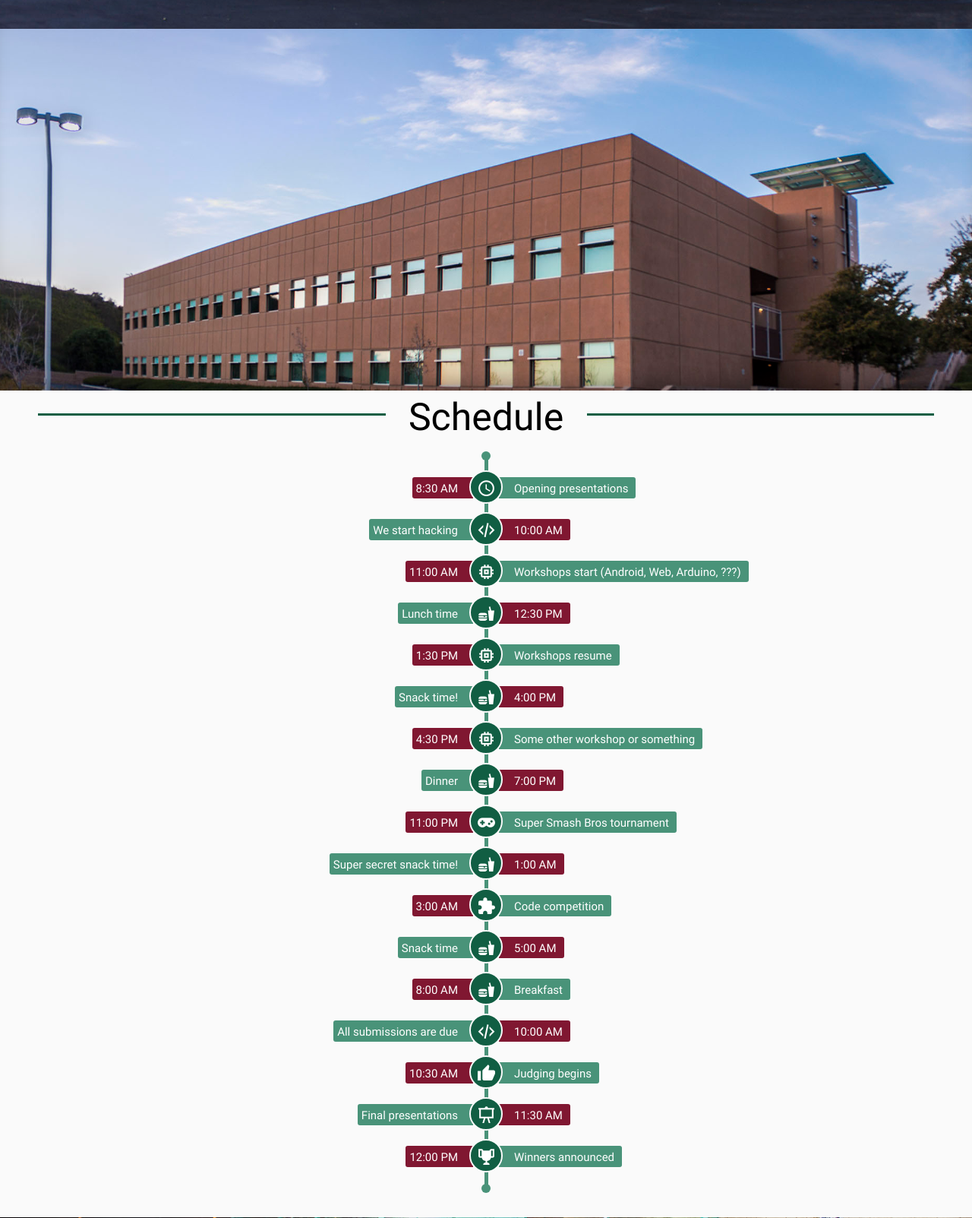
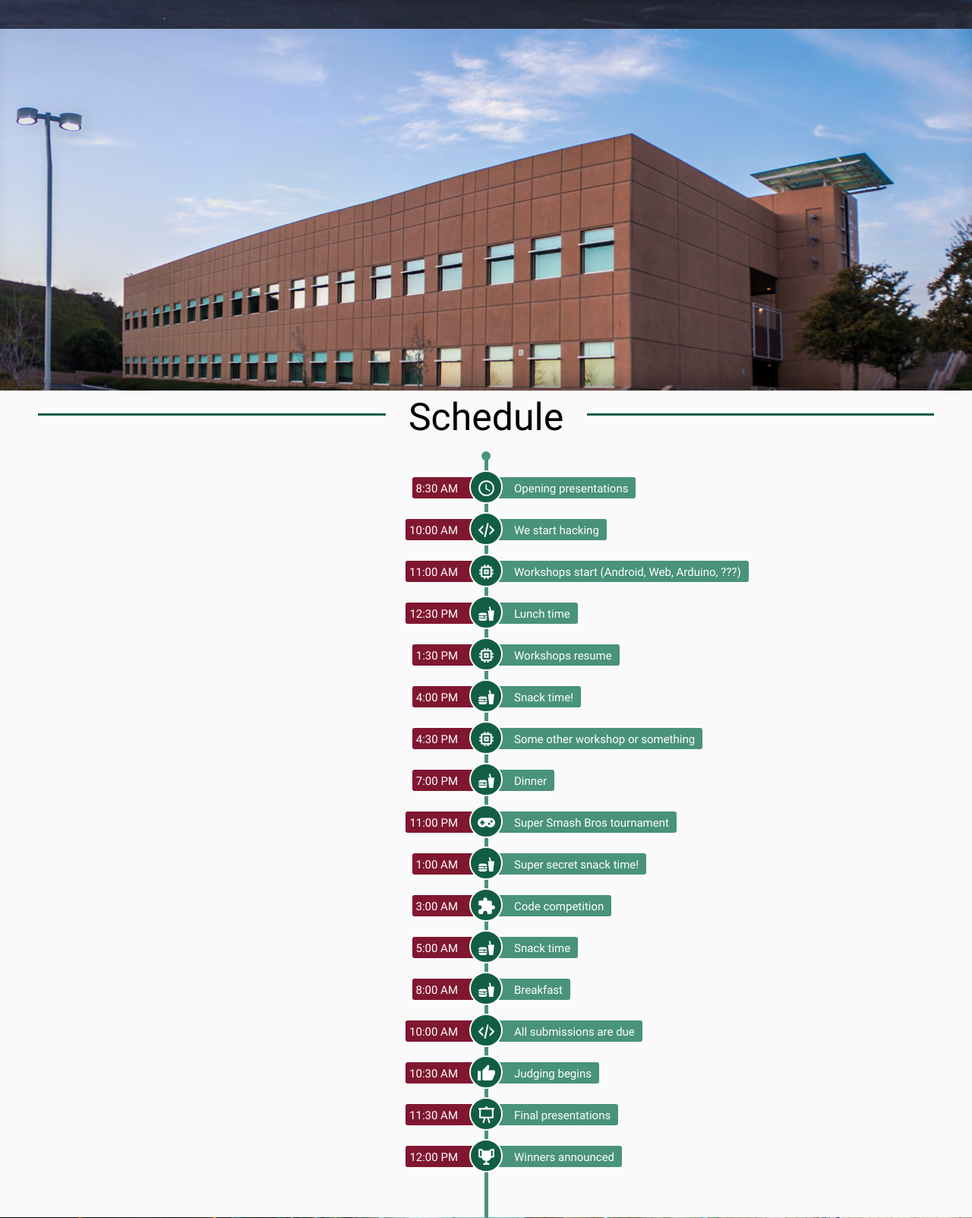
Before and after one commit to dudeofawesome/HackBrea-website, a PHP site: page / in a window 1280 px wide, after a click on "SIGN UP!". Shown: the part 2828-4431 px from the top of the page at 76% size. Run offline with PHP 8.4, Linux system fonts and the light colour scheme.

Commit message:
Features and fixes
- Sign up forms now sends a confirmation email
- Timeline has better info now
- All About and FAQ is now accurate
- pulled all names and stuff into a separate file.
- adjusted header image colors

```diff
--- a/actions/database/controller_sql.php
+++ b/actions/database/controller_sql.php
@@ -63,7 +63,7 @@
 
         $sql->execute();
 
-        sendEmail ($fName . "_" . $lName, $email, "New Volunteer", "They are a " . $age . " year old " . $gender . "\nTheir skills: " . $skills . "\nThey have the following dietary restrictions: " . $food);
+        sendMeEmail ($fName . "_" . $lName, $email, "New Volunteer", "They are a " . $age . " year old " . $gender . "\nTheir skills: " . $skills . "\nThey have the following dietary restrictions: " . $food);
 
         return "success";
     }
@@ -93,7 +93,7 @@
 
         $sql->execute();
 
-        sendEmail ($fName . "_" . $lName, $email, "Sponsorship Opportunity from " . $cName, $message);
+        sendMeEmail ($fName . "_" . $lName, $email, "Sponsorship Opportunity from " . $cName, $message);
 
         return "success";
     }
@@ -117,7 +117,7 @@
         return (strlen($email) >= 5 && strrpos(" ", $email) === false && count(explode("@", $email)) == 2 && count(explode(".", $email)) == 2 && strpos($email, "@") < strpos($email, ".") - 1 && strpos($email, "@") != 0 && strpos($email, ".") != strlen($email) - 1);
     }
 
-    function sendEmail ($from, $address, $subject, $message) {
+    function sendMeEmail ($from, $address, $subject, $message) {
         $email = preg_replace("([\r\n])", "", $address);
         $name = $from;
 
--- a/resources/styles/main.css
+++ b/resources/styles/main.css
@@ -888,7 +888,7 @@ textarea {
   margin-right: auto;
   padding-top: 25px;
   width: 5px;
-  height: 930px;
+  height: 980px;
   background-color: #499379;
   font-size: 50px;
   content: ''; }
@@ -910,7 +910,7 @@ textarea {
   bottom: -3px; }
 
 #main #schedule > .events {
-  margin-top: -1005px; }
+  margin-top: -1055px; }
 
 #main #schedule > .events > .event {
   width: 100%;
@@ -949,28 +949,7 @@ textarea {
 #main #schedule > .events > .event > .icon > i {
   padding: 0px 0px 2px 1px; }
 
-#main #schedule > .events > .event:nth-child(even) > .time {
-  margin-top: 1px;
-  left: 50%;
-  margin-left: 17px;
-  padding: 5px 10px 5px 20px;
-  background-color: #801731;
-  color: white;
-  border-radius: 3px;
-  border-bottom-left-radius: 0px;
-  border-top-left-radius: 0px; }
-#main #schedule > .events > .event:nth-child(even) > .name {
-  margin-top: 1px;
-  right: 50%;
-  margin-right: 17px;
-  padding: 5px 20px 5px 5px;
-  background-color: #499379;
-  color: white;
-  border-radius: 3px;
-  border-bottom-right-radius: 0px;
-  border-top-right-radius: 0px; }
-
-#main #schedule > .events > .event:nth-child(odd) > .time {
+#main #schedule > .events > .event > .time {
   margin-top: 1px;
   right: 50%;
   margin-right: 17px;
@@ -980,7 +959,7 @@ textarea {
   border-radius: 3px;
   border-bottom-right-radius: 0px;
   border-top-right-radius: 0px; }
-#main #schedule > .events > .event:nth-child(odd) > .name {
+#main #schedule > .events > .event > .name {
   margin-top: 1px;
   left: 50%;
   margin-left: 17px;
--- a/resources/styles/main.scss
+++ b/resources/styles/main.scss
@@ -202,7 +202,7 @@ textarea {
     margin-right: auto;
     padding-top: 25px;
     width: 5px;
-    height: 930px;
+    height: 980px;
 
     background-color: $secondary-1-1;
     font-size: 50px;
@@ -234,7 +234,7 @@ textarea {
 }
 
 #main #schedule>.events {
-    margin-top: -1005px;
+    margin-top: -1055px;
 }
 
 #main #schedule>.events>.event {
@@ -280,62 +280,7 @@ textarea {
     padding: 0px 0px 2px 1px;
 }
 
-#main #schedule>.events>.event:nth-child(even) {
-    & >.time {
-        margin-top: 1px;
-        left: 50%;
-        margin-left: 17px;
-        padding: 5px 10px 5px 20px;
-
-        background-color: $complement;
-        color: white;
-        border-radius: 3px;
-        border-bottom-left-radius: 0px;
-        border-top-left-radius: 0px;
-
-//        &::before {
-//            position: relative;
-//            top: 0px;
-//            left: -35px;
-//            width: 0;
-//            height: 0;
-//            border-top: 2px solid transparent;
-//            border-bottom: 3px solid transparent;
-//
-//            border-right:30px solid $complement;
-//
-//            content: "";
-//        }
-    }
-    & >.name {
-        margin-top: 1px;
-        right: 50%;
-        margin-right: 17px;
-        padding: 5px 20px 5px 5px;
-
-        background-color: $secondary-1-1;
-        color: white;
-        border-radius: 3px;
-        border-bottom-right-radius: 0px;
-        border-top-right-radius: 0px;
-
-//        &::after {
-//            position: relative;
-//            top: 0px;
-//            right: -40px;
-//            width: 0;
-//            height: 0;
-//            border-top: 2px solid transparent;
-//            border-bottom: 3px solid transparent;
-//
-//            border-left:30px solid $secondary-1-1;
-//
-//            content: "";
-//        }
-    }
-}
-
-#main #schedule>.events>.event:nth-child(odd) {
+#main #schedule>.events>.event {
     & >.time {
         margin-top: 1px;
         right: 50%;
@@ -347,20 +292,6 @@ textarea {
         border-radius: 3px;
         border-bottom-right-radius: 0px;
         border-top-right-radius: 0px;
-
-//        &::after {
-//            position: relative;
-//            top: 0px;
-//            right: -40px;
-//            width: 0;
-//            height: 0;
-//            border-top: 2px solid transparent;
-//            border-bottom: 3px solid transparent;
-//
-//            border-left:30px solid $complement;
-//
-//            content: "";
-//        }
     }
     & >.name {
         margin-top: 1px;
@@ -373,22 +304,118 @@ textarea {
         border-radius: 3px;
         border-bottom-left-radius: 0px;
         border-top-left-radius: 0px;
-
-//        &::before {
-//            position: relative;
-//            top: 0px;
-//            left: -35px;
-//            width: 0;
-//            height: 0;
-//            border-top: 2px solid transparent;
-//            border-bottom: 3px solid transparent;
-//
-//            border-right:30px solid $secondary-1-1;
-//
-//            content: "";
-//        }
     }
 }
+
+// #main #schedule>.events>.event:nth-child(even) {
+//     & >.time {
+//         margin-top: 1px;
+//         left: 50%;
+//         margin-left: 17px;
+//         padding: 5px 10px 5px 20px;
+
+//         background-color: $complement;
+//         color: white;
+//         border-radius: 3px;
+//         border-bottom-left-radius: 0px;
+//         border-top-left-radius: 0px;
+
+// //        &::before {
+// //            position: relative;
+// //            top: 0px;
+// //            left: -35px;
+// //            width: 0;
+// //            height: 0;
+// //            border-top: 2px solid transparent;
+// //            border-bottom: 3px solid transparent;
+// //
+// //            border-right:30px solid $complement;
+// //
+// //            content: "";
+// //        }
+//     }
+//     & >.name {
+//         margin-top: 1px;
+//         right: 50%;
+//         margin-right: 17px;
+//         padding: 5px 20px 5px 5px;
+
+//         background-color: $secondary-1-1;
+//         color: white;
+//         border-radius: 3px;
+//         border-bottom-right-radius: 0px;
+//         border-top-right-radius: 0px;
+
+// //        &::after {
+// //            position: relative;
+// //            top: 0px;
+// //            right: -40px;
+// //            width: 0;
+// //            height: 0;
+// //            border-top: 2px solid transparent;
+// //            border-bottom: 3px solid transparent;
+// //
+// //            border-left:30px solid $secondary-1-1;
+// //
+// //            content: "";
+// //        }
+//     }
+// }
+
+// #main #schedule>.events>.event:nth-child(odd) {
+//     & >.time {
+//         margin-top: 1px;
+//         right: 50%;
+//         margin-right: 17px;
+//         padding: 5px 20px 5px 5px;
+
+//         background-color: $complement;
+//         color: white;
+//         border-radius: 3px;
+//         border-bottom-right-radius: 0px;
+//         border-top-right-radius: 0px;
+
+// //        &::after {
+// //            position: relative;
+// //            top: 0px;
+// //            right: -40px;
+// //            width: 0;
+// //            height: 0;
+// //            border-top: 2px solid transparent;
+// //            border-bottom: 3px solid transparent;
+// //
+// //            border-left:30px solid $complement;
+// //
+// //            content: "";
+// //        }
+//     }
+//     & >.name {
+//         margin-top: 1px;
+//         left: 50%;
+//         margin-left: 17px;
+//         padding: 5px 10px 5px 20px;
+
+//         background-color: $secondary-1-1;
+//         color: white;
+//         border-radius: 3px;
+//         border-bottom-left-radius: 0px;
+//         border-top-left-radius: 0px;
+
+// //        &::before {
+// //            position: relative;
+// //            top: 0px;
+// //            left: -35px;
+// //            width: 0;
+// //            height: 0;
+// //            border-top: 2px solid transparent;
+// //            border-bottom: 3px solid transparent;
+// //
+// //            border-right:30px solid $secondary-1-1;
+// //
+// //            content: "";
+// //        }
+//     }
+// }
 
 #main #sponsors {
     display: block;
```
Also changed, not shown: actions/signup.php (+28 -1 lines), data/info.php (added, +33 -0 lines), resources/images/breakers/1.jpg, resources/images/header-noclouds.jpg (deleted), resources/images/header-nosky.png, resources/images/header-sky.png (added), resources/images/header-wide.jpg (deleted), resources/images/header.jpg, 2 other files.
